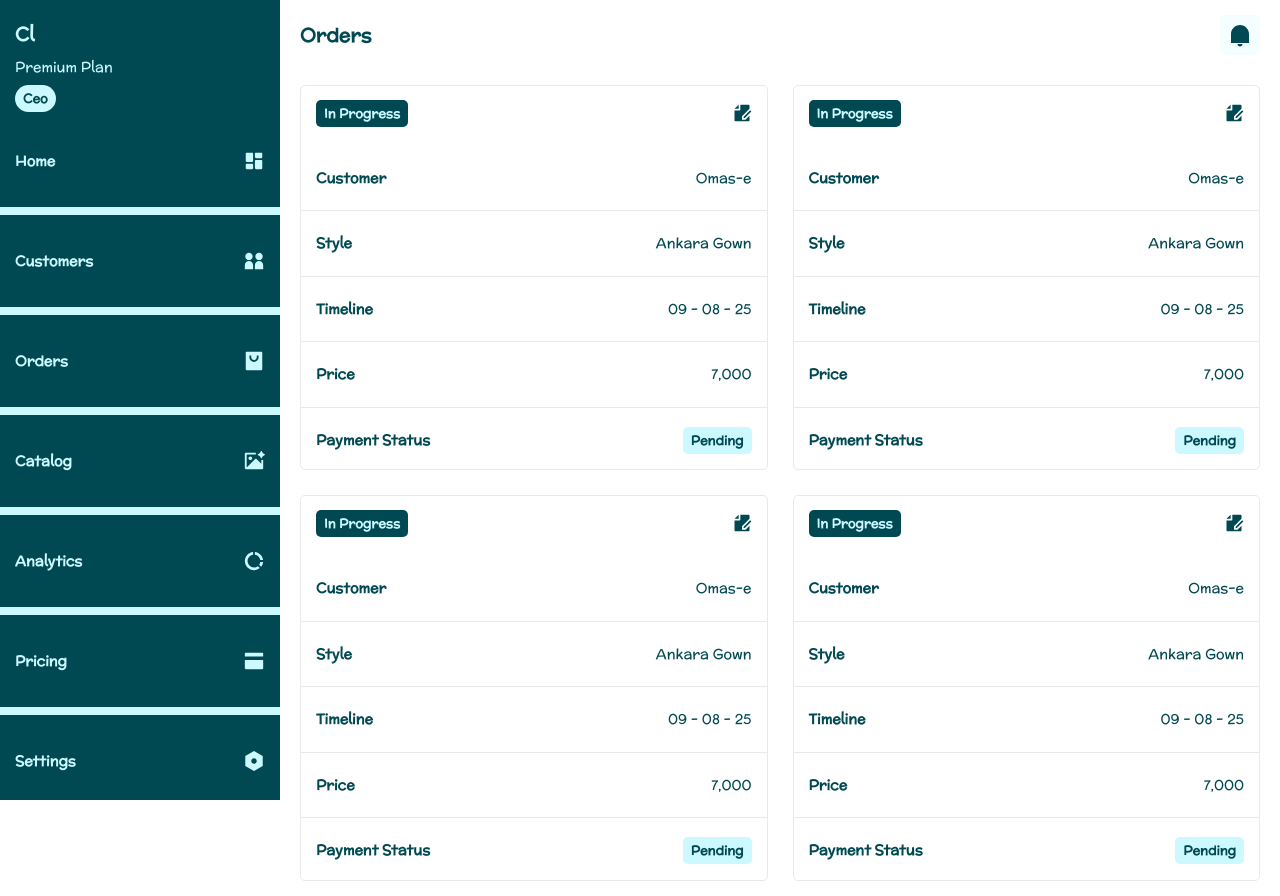
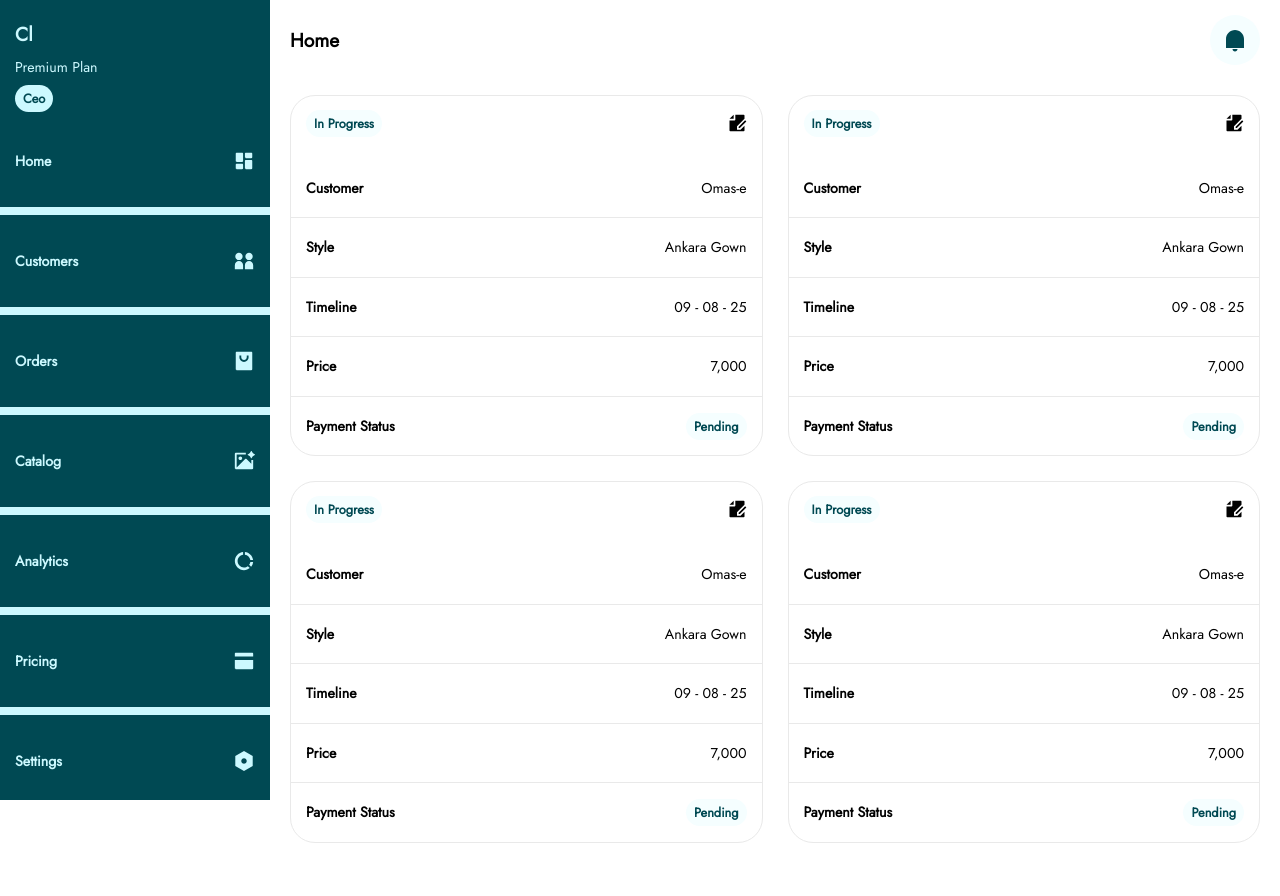
Before and after one commit to cloortt/web.cloortt.com, a Vue app: page /orders in a window 1280 px wide. After the commit the page ends 858 px from the top, so only its background shows below. Built offline with nearby package versions, Linux system fonts and the light colour scheme.

Commit message:
Modified web.css, Modified Cloortt.css , Modified Orders View

```diff
--- a/src/App.vue
+++ b/src/App.vue
@@ -9,7 +9,7 @@
     'homepage':'Home',
     'settings':'Pricing',
     'customers':'Customers',
-    'orders':'Orders',
+    'orders':'Home',
     'catalog':'Catalog',
     'analytics':'Analytics',
     'pricing':'Pricing',
--- a/src/assets/css/cloortt.css
+++ b/src/assets/css/cloortt.css
@@ -1,6 +1,6 @@
 @font-face {
     font-family: "font-1";
-    src: url("../fonts/McLaren-Regular.ttf");
+    src: url("../fonts/Jost-Regular.ttf");
     font-display: swap;
 }
 
--- a/src/assets/css/web.css
+++ b/src/assets/css/web.css
@@ -1,7 +1,7 @@
 @import './cloortt.css';
 
 .web-sidebar{
-   width:280px;
+   width:270px;
    padding:20px 0;
 }
 .web-sidebar .top{
@@ -23,30 +23,25 @@
 .web-app-body{
     float:right;
     padding:15px 20px;
-    width:calc(100% - 280px);
+    width:calc(100% - 270px);
 }
 
-.web-app-body .col-1{
+.web-app-body .the-head .col-1{
     width:40%;
 }
 
-.web-app-body .col-2{
+.web-app-body .the-head .col-2{
     width:60%;
 }
 
-.web-app-body .col-2 .user-photo{
-    width:40px;
-    height:55px;
+.web-app-body .the-head .col-2 ul li{
+    width:50px;
+    height:50px;
+    margin-right:20px;
+    border-radius: 50%;
 }
 
-.web-app-body .col-2 ul li{
-    width:40px;
-    height:40px;
-    margin-right:20px;
-    border-radius: 5px;
-}
-
-.web-app-body .col-2 ul li:nth-last-child(1){
+.web-app-body .the-head .col-2 ul li:nth-last-child(1){
     margin-right:0;
 }
 
@@ -121,7 +116,7 @@
 }
 
 .web-orders .child .info .group{
-    padding:18px 15px;
+    padding:15px 15px;
     border-bottom:1px solid var(--c-grey);
 }
 
--- a/src/components/AppHeader.vue
+++ b/src/components/AppHeader.vue
@@ -11,7 +11,7 @@
 <template>
      <div class="the-head cl-flex cl-flex-align-items-center">
         <div class="col-1">
-            <h6 class="cl-fg-base cl-txt no-line-height">{{props.routeName}}</h6>
+            <h6 class="cl-fg-black cl-txt no-line-height">{{props.routeName}}</h6>
         </div>
         <div class="col-2 cl-flex cl-flex-justify-content-end">
             <ul class="cl-list remove-style cl-flex-inline cl-flex-align-items-center cl-border edge-is-curved">
--- a/src/components/AppOrders.vue
+++ b/src/components/AppOrders.vue
@@ -2,60 +2,60 @@
     import Icon from './Icon.vue';
 </script>
 <template>
-    <div class="child cl-bg-white cl-border width-1 style-solid bc-grey edge-is-blunt">
+    <div class="child cl-bg-white cl-border width-1 style-solid bc-grey edge-is-curved">
         <div class="header cl-flex cl-flex-align-items-center cl-flex-justify-content-space-between">
             <div class="status">
-                <div class="cl-badge cl-display-inline cl-bg-base cl-fg-base-mild cl-border edge-is-blunt cl-txt w-bold">
+                <div class="cl-badge cl-display-inline cl-bg-base-faint cl-fg-base cl-border edge-is-curved cl-txt w-bold">
                     In Progress
                 </div>
             </div>
             <div class="action cl-flex cl-flex-justify-content-end">
-                <Icon class="cl-fill-base" name="file-edit" :size="{ width: '20px', height: '20px' }" />
+                <Icon class="cl-fill-black" name="file-edit" :size="{ width: '20px', height: '20px' }" />
             </div>
         </div>
         <div class="info">
             <div class="group cl-flex cl-flex-align-items-center">
                 <div class="title">
-                    <p class="cl-fg-base cl-txt w-bold">Customer</p>
+                    <p class="cl-fg-black cl-txt w-bold">Customer</p>
                 </div>
                 <div class="description cl-flex cl-flex-justify-content-end">
-                    <p class="cl-fg-base">Omas-e</p>
+                    <p class="cl-fg-black">Omas-e</p>
                 </div>
             </div>
 
             <div class="group cl-flex cl-flex-align-items-center">
                 <div class="title">
-                    <p class="cl-fg-base cl-txt w-bold">Style</p>
+                    <p class="cl-fg-black cl-txt w-bold">Style</p>
                 </div>
                 <div class="description cl-flex cl-flex-justify-content-end">
-                    <p class="cl-fg-base">Ankara Gown</p>
+                    <p class="cl-fg-black">Ankara Gown</p>
                 </div>
             </div>
 
             <div class="group cl-flex cl-flex-align-items-center">
                 <div class="title">
-                    <p class="cl-fg-base cl-txt w-bold">Timeline</p>
+                    <p class="cl-fg-black cl-txt w-bold">Timeline</p>
                 </div>
                 <div class="description cl-flex cl-flex-justify-content-end">
-                    <p class="cl-fg-base">09 - 08 - 25</p>
+                    <p class="cl-fg-black">09 - 08 - 25</p>
                 </div>
             </div>
 
             <div class="group cl-flex cl-flex-align-items-center">
                 <div class="title">
-                    <p class="cl-fg-base cl-txt w-bold">Price</p>
+                    <p class="cl-fg-black cl-txt w-bold">Price</p>
                 </div>
                 <div class="description cl-flex cl-flex-justify-content-end">
-                    <p class="cl-fg-base">7,000</p>
+                    <p class="cl-fg-black">7,000</p>
                 </div>
             </div>
 
             <div class="group cl-flex cl-flex-align-items-center">
                 <div class="title">
-                    <p class="cl-fg-base cl-txt w-bold">Payment Status</p>
+                    <p class="cl-fg-black cl-txt w-bold">Payment Status</p>
                 </div>
                 <div class="description cl-flex cl-flex-justify-content-end">
-                    <div class="cl-badge cl-display-inline cl-bg-base-mild cl-fg-base cl-border edge-is-blunt cl-txt w-bold">
+                    <div class="cl-badge cl-display-inline cl-bg-base-faint cl-fg-base cl-border edge-is-curved cl-txt w-bold">
                         Pending
                     </div>
                 </div>
```
